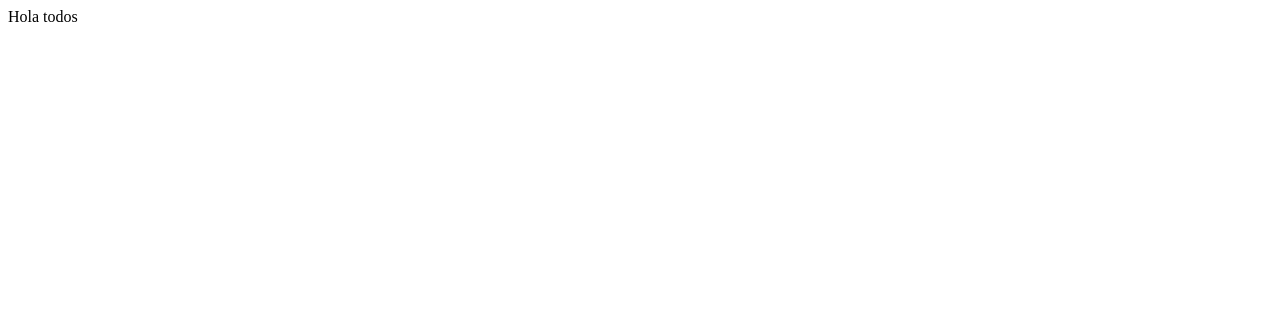
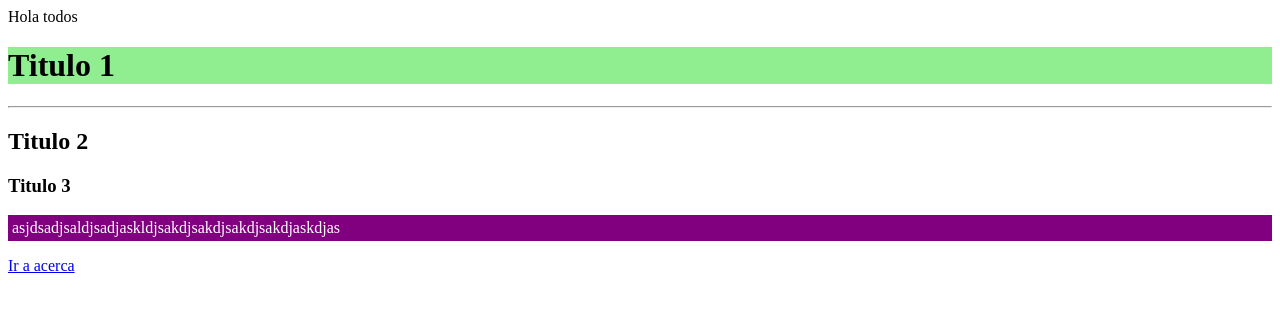
Before and after one commit to JaenAC/mi-primera-pagina, a plain HTML site: page index.html in a window 1280 px wide. Drawn offline with Linux system fonts and the light colour scheme.

Commit message:
Add files via upload

```diff
--- a/index.html
+++ b/index.html
@@ -3,9 +3,26 @@
   <head>
     <meta charset="utf-8">
     <meta name="twitter:" content="">
+    <meta name="viewport" content="width=device-width, initial-scale=1.0">
     <title>Mi Primera Pagina</title>
   </head>
   <body>
     Hola todos
+    <h1 style=
+    "background-color:lightgreen;
+    ">
+    Titulo 1</h1>
+    <hr>
+    <h2>Titulo 2</h2>
+    <h3>Titulo 3</h3>
+    <p style=
+    "color:white;
+    background-color:purple;
+    padding: 4px;
+    border radius: 4px:
+    ">
+    asjdsadjsaldjsadjaskldjsakdjsakdjsakdjsakdjaskdjas</p>
+    <a href="/acerca.html">Ir a acerca</a>
+
   </body>
 </html>
```
Also changed, not shown: Acerca.html (added, +11 -0 lines), Fresa.jpg (added).
